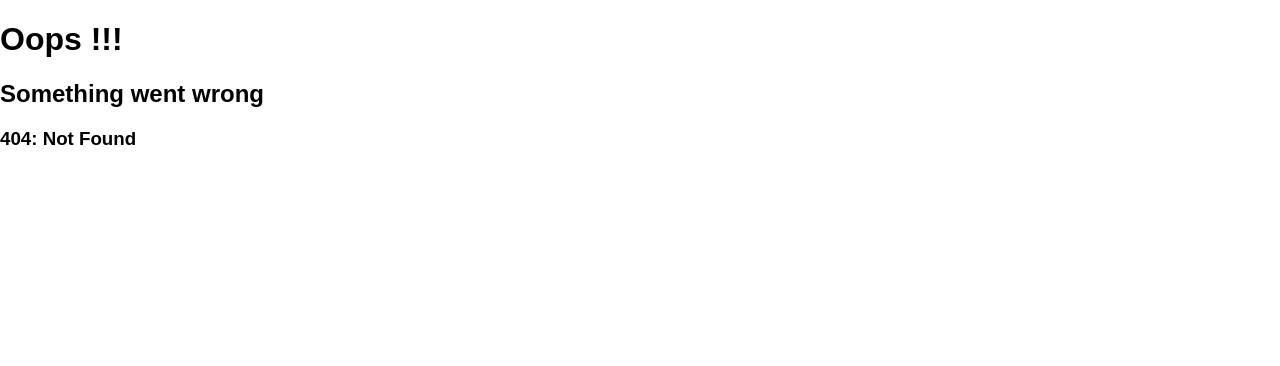
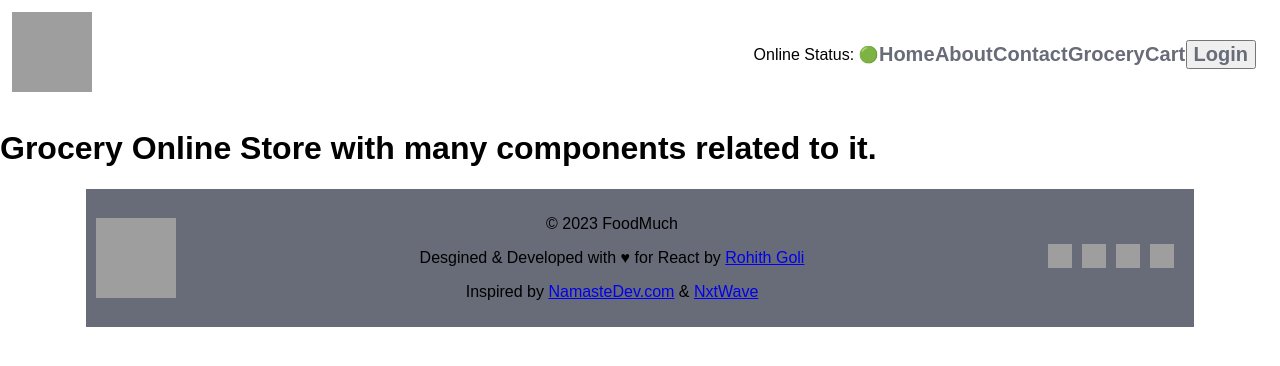
Before and after one commit to rohithgoli/namaste-react, a React (Vite) app: page /grocery in a window 1280 px wide. Before the commit this address had no page. Shown: the top 366 px of the page. Built offline with nearby package versions, Linux system fonts and the light colour scheme; grey boxes are pictures that could not be loaded.

Commit message:
feat: lazy loading implementation with lazy, suspense in react

```diff
--- a/src/App.js
+++ b/src/App.js
@@ -1,14 +1,19 @@
-import React from 'react';
+import React, {lazy, Suspense} from 'react';
 import ReactDOM from 'react-dom/client';
 import { createBrowserRouter, RouterProvider, Outlet } from 'react-router-dom';
 
 import Header from './components/Header';
 import Body from './components/Body';
 import Footer from './components/Footer';
-import About from './components/About';
+// import About from './components/About';
 import Contact from './components/Contact';
+// import Grocery from './components/Grocery';
 import RestuarantMenu from './components/RestuarantMenu';
 import Error from './components/Error';
+
+const Grocery = lazy(() => import("./components/Grocery"))
+
+const About = lazy(() => import("./components/About"))
 
 const App = () => {
     return(
@@ -31,11 +36,15 @@ const appRouter = createBrowserRouter([
             },
             {
                 path: '/about',
-                element: <About />
+                element: <Suspense fallback={<h1>Loading...</h1>}><About /></Suspense>
             },
             {
                 path: '/contact',
                 element: <Contact />
+            },
+            {
+                path: '/grocery',
+                element: <Suspense fallback={<h1>Loading...</h1>}><Grocery /></Suspense>
             },
             {
                 path: '/restuarant/:resId',
--- /dev/null
+++ b/src/components/Grocery.js
@@ -0,0 +1,7 @@
+const Grocery = () => {
+    return (
+        <h1>Grocery Online Store with many components related to it.</h1>
+    )
+}
+
+export default Grocery
--- a/src/components/NavContainer.js
+++ b/src/components/NavContainer.js
@@ -28,6 +28,11 @@ const NavContainer = () => {
                     Contact
                 </Link>
             </li>
+            <li>
+                <Link to="/grocery" className="nav-item">
+                    Grocery
+                </Link>
+            </li>
             <li className="nav-item">Cart</li>
             {/* <li className="nav-item">Login</li> */}
             <button
```
